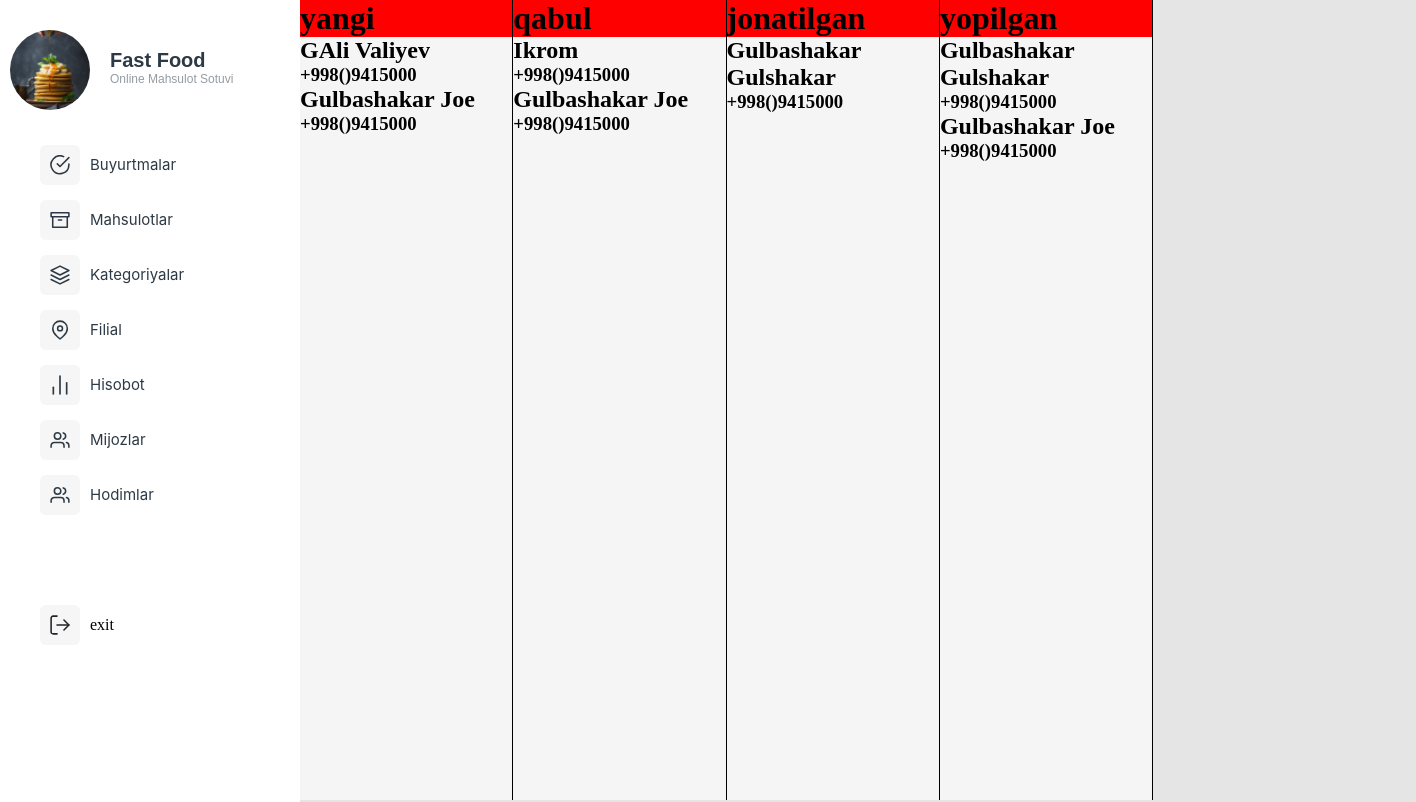
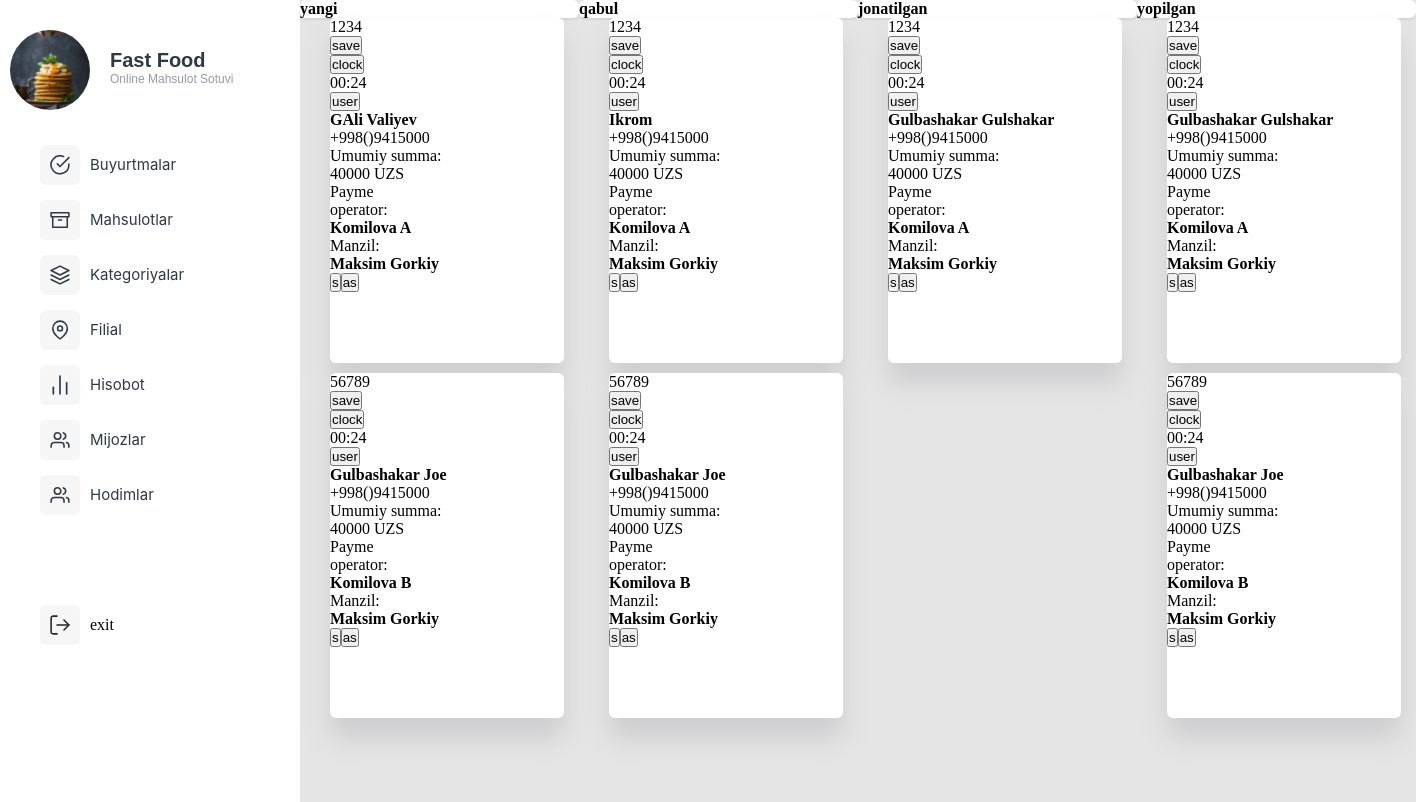
Before and after one commit to orifjon5000/ff, a React (Create React App) app: page / in a window 1280 px wide. Shown: the top 802 px of the page, 1416 px wide, since content can reach past the window. Built offline with nearby package versions, Linux system fonts and the light colour scheme.

Commit message:
ItemaVErtical

```diff
--- a/src/component/Buyurtmalar/index.jsx
+++ b/src/component/Buyurtmalar/index.jsx
@@ -1,23 +1,67 @@
-import React,{useState} from "react";
-import { Container, Wrapper } from "./style";
+import React, { useState } from "react";
+import { Container, Wrapper,Order,Pay,User,Card,Location, Title } from "./style";
 import { card } from "../../mock/card";
 export const Index = () => {
-  const [products,setProducts]= useState(Object.entries(card))
+  const [products, setProducts] = useState(Object.entries(card));
   return (
     <Container>
       <Wrapper>
-        {products.map(([name,data])=>(
+        {products.map(([name, data]) => (
           <Wrapper.Column>
-           <h1>{name}</h1>
-            {data.map((value)=>(
-              <div>
-              <h2>{value.user.name}</h2>
-              <h3>{value.user.phone}</h3>
-            </div>
+            <Title>
+              {" "}
+              <h4>{name}</h4>
+            </Title>
+            {data.map((value) => (
+              <Card>
+                <Order>
+                  {" "}
+                  <div>
+                    <p>{value.orderId}</p>
+                    <button>save</button>
+                  </div>
+                  <div>
+                    <button>clock</button>
+                    <p>00:24</p>
+                  </div>
+                </Order>
+
+                <User>
+                  <div>
+                  <button>user</button>
+                  <h4>{value.user.name}</h4>
+                  </div>
+                  <p> {value.user.phone}</p>
+                </User>
+
+
+                <Pay>
+                  <div>
+                    <p>Umumiy summa:</p>
+                    <p>{value.total} UZS</p>
+                  </div>
+                  <p>Payme</p>
+                </Pay>
+
+                <Location>
+                <div>
+                  <p>operator:</p>
+                  <h4>{value.operator.name}</h4>
+                </div>
+                <div>
+                  <p>Manzil:</p>
+                  <h4>{value.filial.location}</h4>
+                </div>
+                </Location>
+                <div>
+                  <button>s</button>
+                  <button>as</button>
+                </div>
+              </Card>
             ))}
           </Wrapper.Column>
-  ))}
-        </Wrapper>
+        ))}
+      </Wrapper>
     </Container>
   );
 };
--- a/src/component/Buyurtmalar/style.js
+++ b/src/component/Buyurtmalar/style.js
@@ -1,20 +1,37 @@
 import styled from "styled-components";
 
-export const Container = styled.div``
+export const Container = styled.div``;
 
-export const Wrapper =styled.div`
-display:flex;
+export const Wrapper = styled.div`
+  display: flex;
+`;
 
-`
+Wrapper.Column = styled.div`
+  display: flex;
+  flex-direction: column;
+  flex: 1;
+`;
 
-Wrapper.Column =styled.div`
-display:flex;
-flex-direction:column ;
-flex:1;
-height:100vh;
-background: whitesmoke;
-border-right:1px solid black;
-h1{
-    background:red;
-}
-`
+export const Card = styled.div`
+  width: 234px;
+  height: 345px;
+  background: #ffffff;
+  box-shadow: 0px 20px 25px rgba(176, 177, 181, 0.432802);
+  border-radius: 6px;
+  margin: 0 30px;
+  margin-bottom: 10px;
+  margin-right: 15px;
+`;
+
+export const Title = styled.div`
+  background: #ffffff;
+  box-shadow: 0px 2px 2px rgba(174, 176, 181, 0.314986);
+  border-radius: 6px;
+  display: flex;
+  align-items: center;
+`;
+
+export const Order = styled.div``;
+export const User = styled.div``;
+export const Pay = styled.div``;
+export const Location = styled.div``;
```
